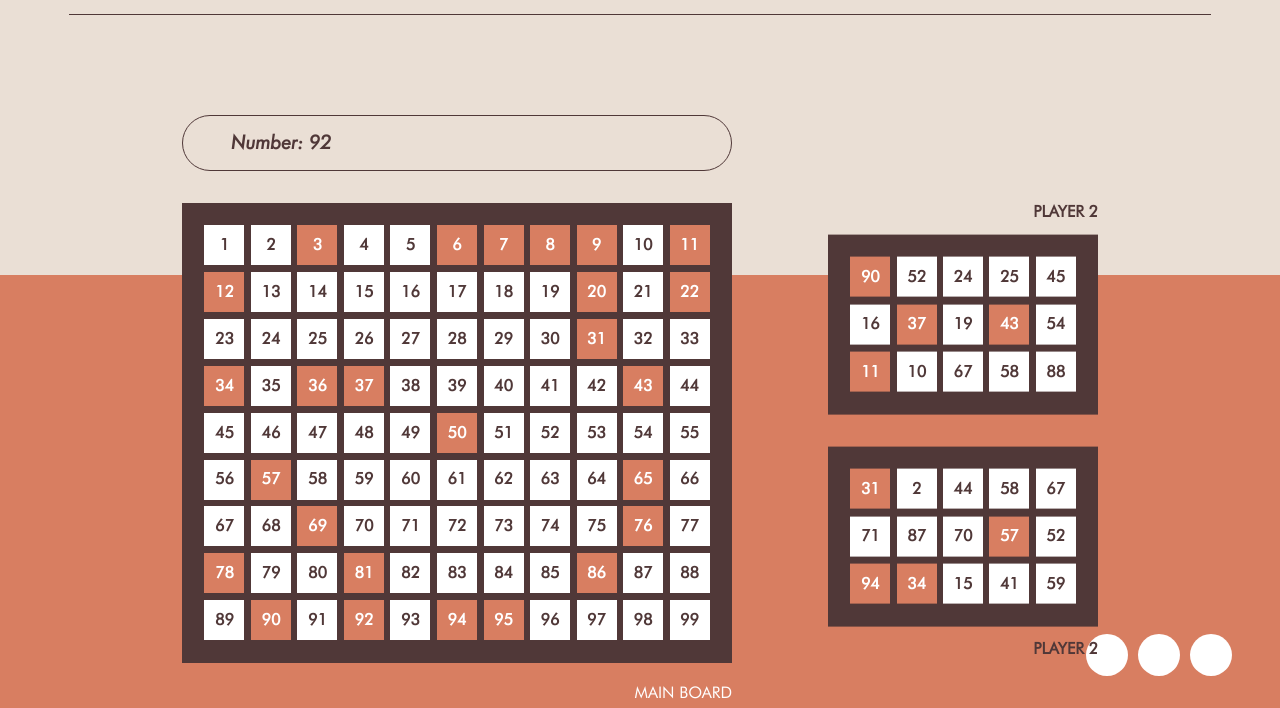
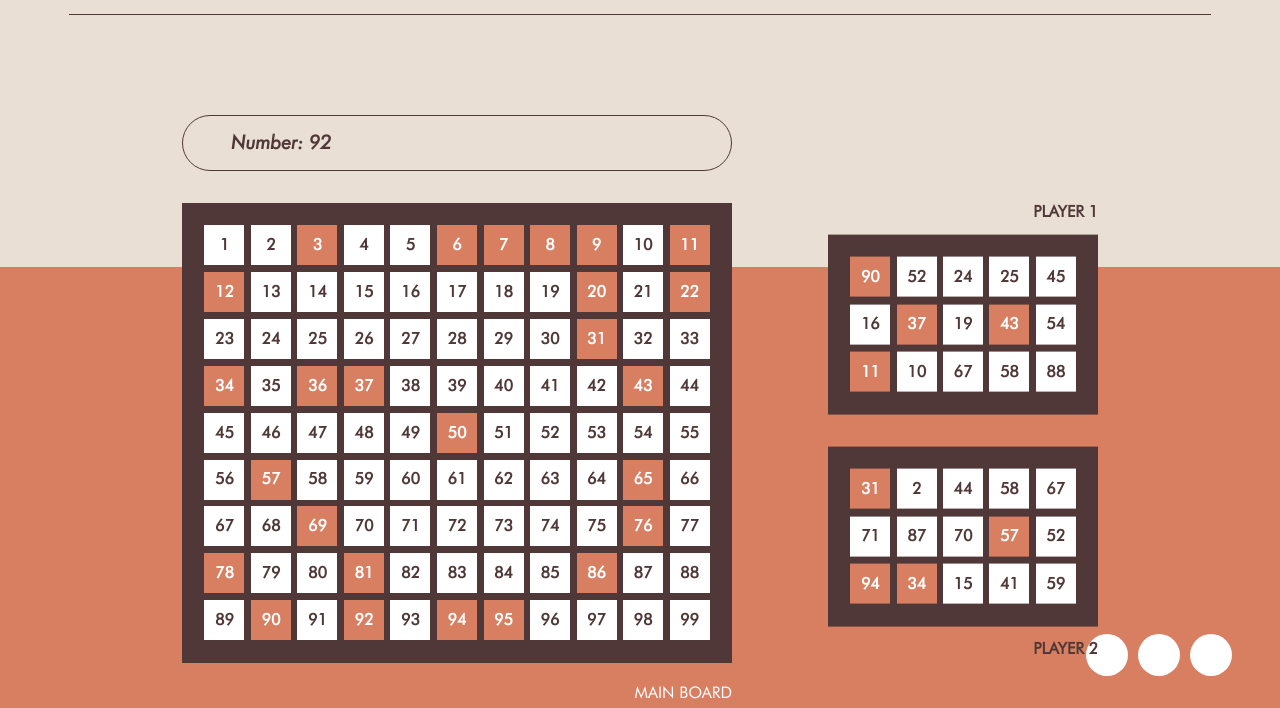
Before and after one commit to elisadiazart/Bingo, a website built with Vite: page src/index.html in a window 1280 px wide. Shown: the part 96-804 px from the top of the page. Built offline with nearby package versions, Linux system fonts and the light colour scheme; some packages are replaced by stand-ins of ours.

Commit message:
17.03.23

```diff
--- a/src/scss/blocks/body.scss
+++ b/src/scss/blocks/body.scss
@@ -14,8 +14,8 @@ body {
     &::after{
         content: '';
         position: absolute;
-        width: 100vw;
-        height: 56%;
+        width: 100%;
+        height: 57%;
         background-color:  #D87E61;
         bottom: 0;
         z-index: -1;
--- a/src/scss/blocks/main.scss
+++ b/src/scss/blocks/main.scss
@@ -46,7 +46,7 @@
         position: relative;
         &::after{
             top:-2rem;
-            content: 'PLAYER 2';
+            content: 'PLAYER 1';
             position: absolute;
             color: #503838;
             font-family: 'Futura', sans-serif;
@@ -58,6 +58,7 @@
 
     &__player-board--2{
         &::after{
+            content: 'PLAYER 2';
             top: auto;
             bottom: -2rem;
             right: 0;
```
